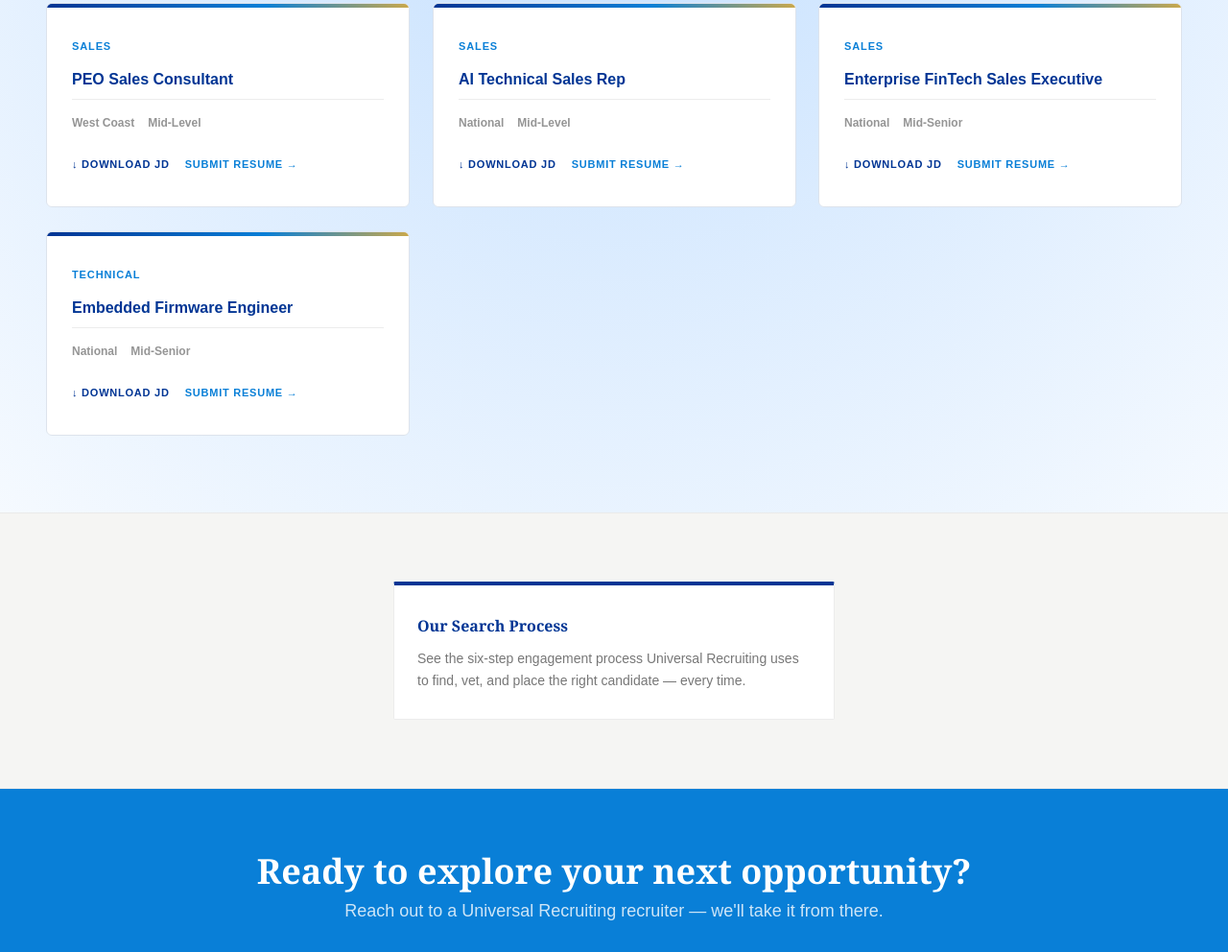
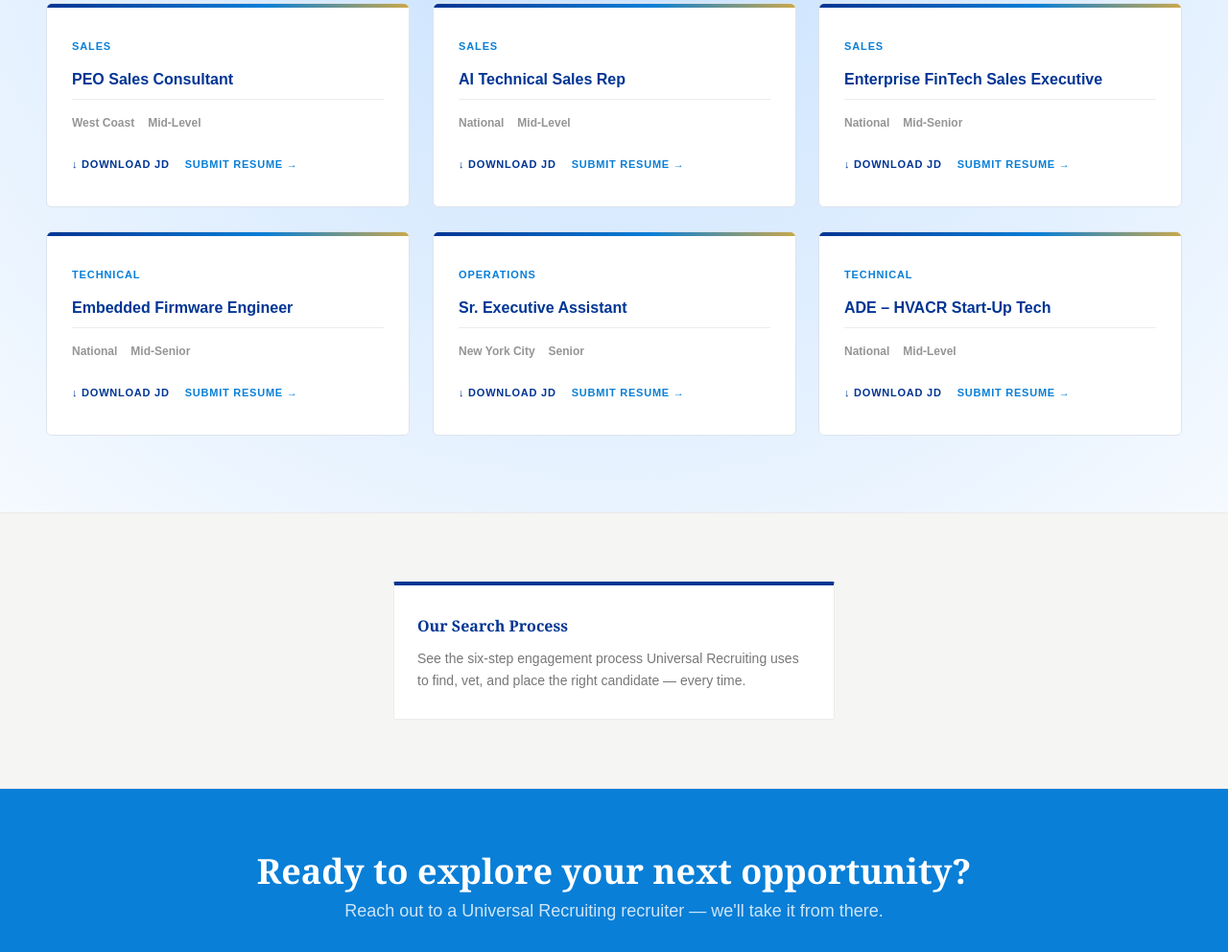
Before and after one commit to hunterhannum3/Universal-Recruiting-Company, a website: page roles.html in a window 1280 px wide. Shown: the part 1307-2299 px from the top of the page at 96% size. Drawn offline with nearby package versions, Linux system fonts and the light colour scheme; a web font is replaced by a local one.

Commit message:
Add Sr. Executive Assistant (NYC) and ADE HVACR Start-Up Tech to open roles

```diff
--- a/roles.html
+++ b/roles.html
@@ -243,6 +243,26 @@
         </div>
       </div>
 
+      <div class="job-card">
+        <span class="role-tag">Operations</span>
+        <span class="job-card-title">Sr. Executive Assistant</span>
+        <div class="job-card-meta"><span>New York City</span><span>Senior</span></div>
+        <div class="job-card-actions">
+          <a class="job-card-cta" href="job-descriptions/sr-executive-assistant-nyc.docx" download="Sr Executive Assistant NYC.docx">&#8595; Download JD</a>
+          <a class="job-card-submit" href="submit.html?role=Sr. Executive Assistant">Submit Resume &rarr;</a>
+        </div>
+      </div>
+
+      <div class="job-card">
+        <span class="role-tag">Technical</span>
+        <span class="job-card-title">ADE – HVACR Start-Up Tech</span>
+        <div class="job-card-meta"><span>National</span><span>Mid-Level</span></div>
+        <div class="job-card-actions">
+          <a class="job-card-cta" href="job-descriptions/ade-hvacr-startup-tech.docx" download="ADE HVACR Start-Up Tech.docx">&#8595; Download JD</a>
+          <a class="job-card-submit" href="submit.html?role=ADE - HVACR Start-Up Tech">Submit Resume &rarr;</a>
+        </div>
+      </div>
+
     </div>
   </div>
 </div>
```
Also changed, not shown: submit.html (+2 -0 lines), 2 other files.
